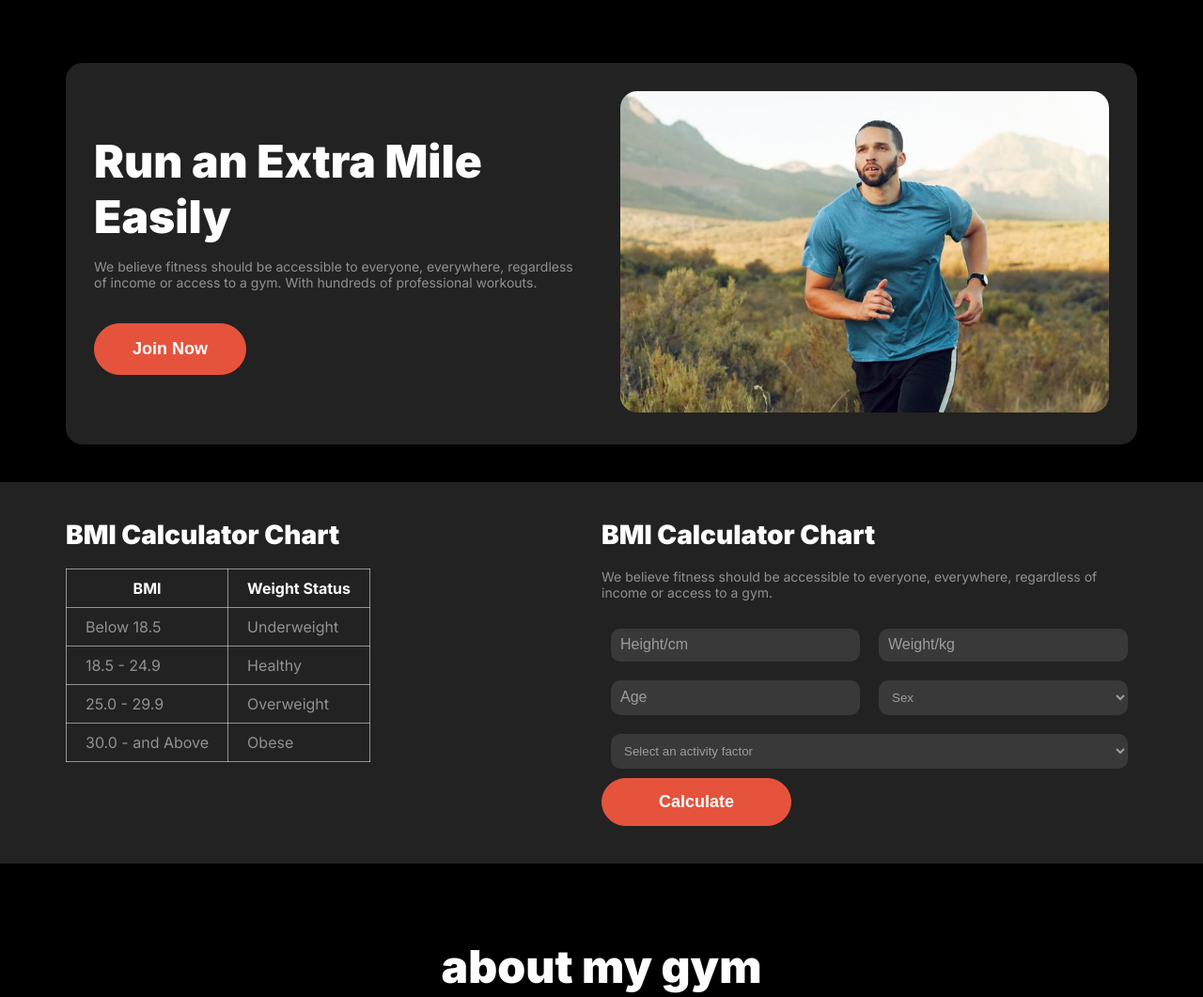
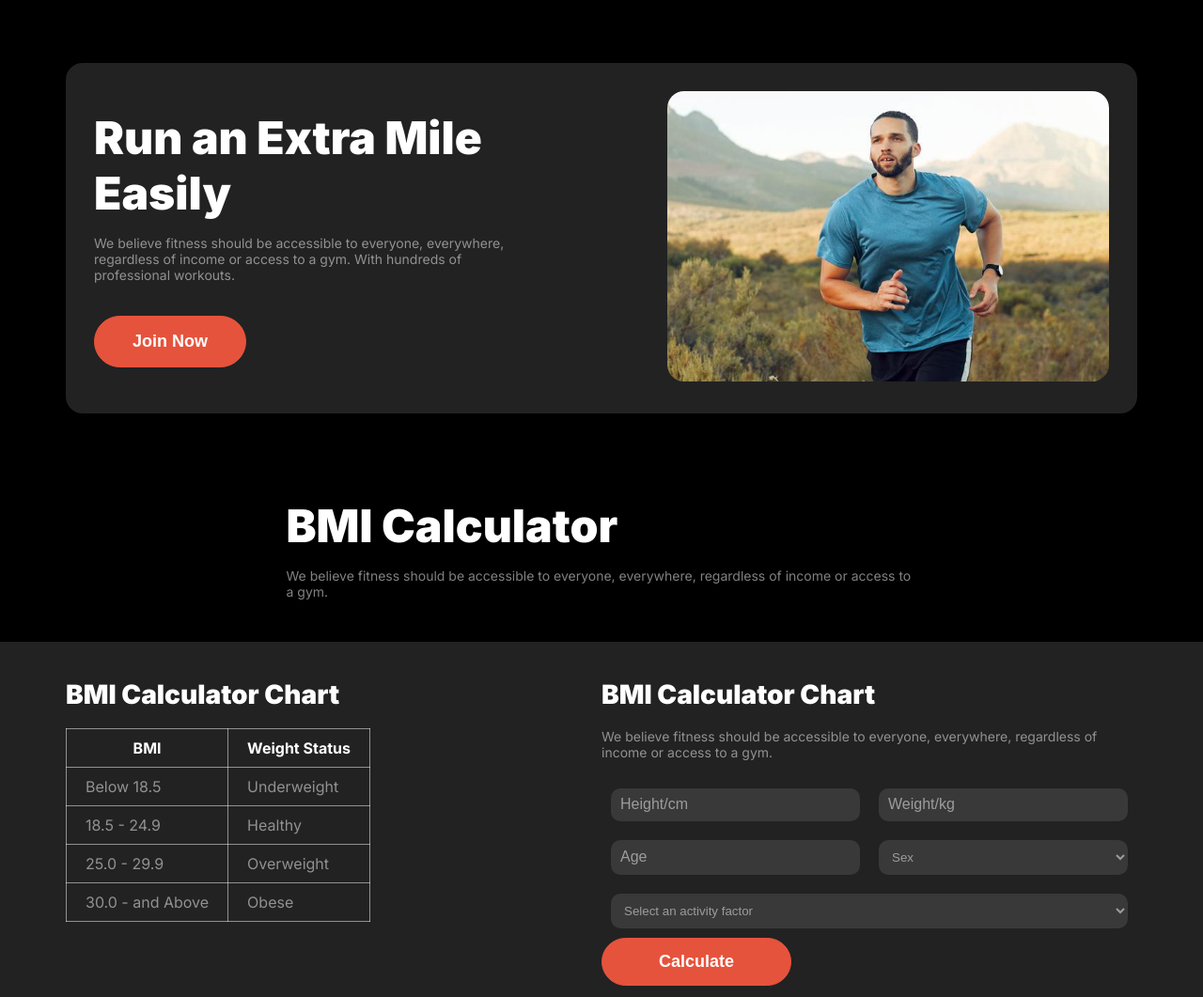
Before and after one commit to sojibshekh/fitnessgym, a plain HTML site: page index.html in a window 1280 px wide. Shown: the part 1148-2209 px from the top of the page at 94% size. Drawn offline with Linux system fonts and the light colour scheme; a web font is replaced by a local one.

Commit message:
last done

```diff
--- a/css/style.css
+++ b/css/style.css
@@ -51,11 +51,15 @@ body{
 .active{
   background-color:#E6533C ;
   border-radius: 40px;
+
+}
+.active2{
+  font-weight: 600 !important;
 }
 .nav-link{
   text-decoration: none;
   font-size: 18px;
-  font-weight: 600;
+  font-weight: 400;
   color: #fff;
 }
 .mobile-icon{
@@ -236,7 +240,7 @@ padding: 40px 0px;
 .run-card{
  display: grid;
  grid-template-columns: repeat(2,1fr);
- gap: 40px;
+ gap: 140px;
  align-items: center;
 }
 .run-banner{
@@ -247,6 +251,10 @@ padding: 40px 0px;
 }
 .run-btn{
   margin-top: 20px;
+}
+.bmihead{
+  background-color: #000;
+  padding-bottom: 30px;
 }
 #bmi{
  background-color:#222222 ;
--- a/index.html
+++ b/index.html
@@ -16,7 +16,7 @@
                 <div><h2 class="logo">Fitness</h2></div>
                 <div class="manu">
                 <ul class="display-flex nav-links">
-                    <li class="nav-item active"><a href="#" class="nav-link ">Home</a></li>
+                    <li class="nav-item active"><a href="#" class="nav-link active2">Home</a></li>
                     <li class="nav-item"><a href="#" class="nav-link">Service</a></li>
                     <li class="nav-item"><a href="#" class="nav-link">Contact</a></li>
                     <li class="nav-item"><a href="#" class="nav-link">About</a></li>
@@ -99,8 +99,17 @@
                     <img src="images/run.jpg" alt="" class="run-img">
                 </div>
             </div>
+
+
         </div>
+
     </section>
+    <div class=" bmihead">
+        <div class="section-head container ">
+            <h2 class="section-title">BMI Calculator</h2>
+            <p class="section-desc ">We believe fitness should be accessible to everyone, everywhere, regardless of income or access to a gym.</p>
+        </div>
+    </div>
     <section id="bmi">
         <div class="container display-flex bithead">
             <div class="bmi-table">
```
